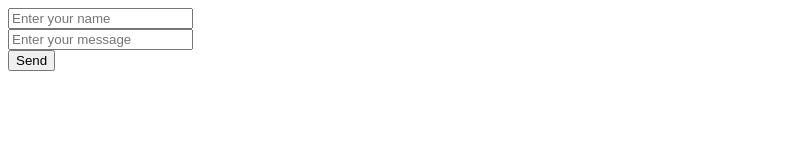
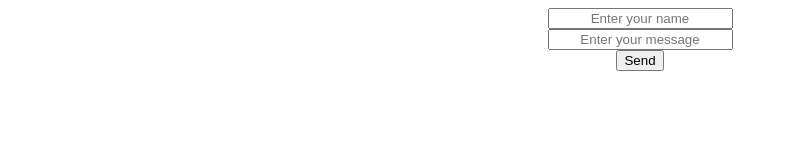
Before and after one commit to Lungelokwadwo/Repo2, a website: page form.html in a window 1280 px wide. Shown: the whole page, without its empty margins (0-788 px from the left). Drawn offline with Linux system fonts and the light colour scheme.

Commit message:
POST Added

```diff
--- a/form.css
+++ b/form.css
@@ -0,0 +1,3 @@
+* {
+  text-align: center;
+}
--- a/form.html
+++ b/form.html
@@ -1,11 +1,12 @@
 <!DOCTYPE html>
 <html lang="en">
 <head>
+    <link rel="stylesheet" href="form.css">
     <meta charset="UTF-8">
     <title>Document</title>
 </head>
 <body>
-    <form action="https://formsubmit.co/esgela4applications@gmail.com" method="post">
+    <form action="https://formsubmit.co/esgela4applications@gmail.com" method="POST">
         <input type="text" name="name" id="name" placeholder="Enter your name"><br>
         <input type="text" name="text" id="text" placeholder="Enter your message"><br>
         <button>Send</button>
```
